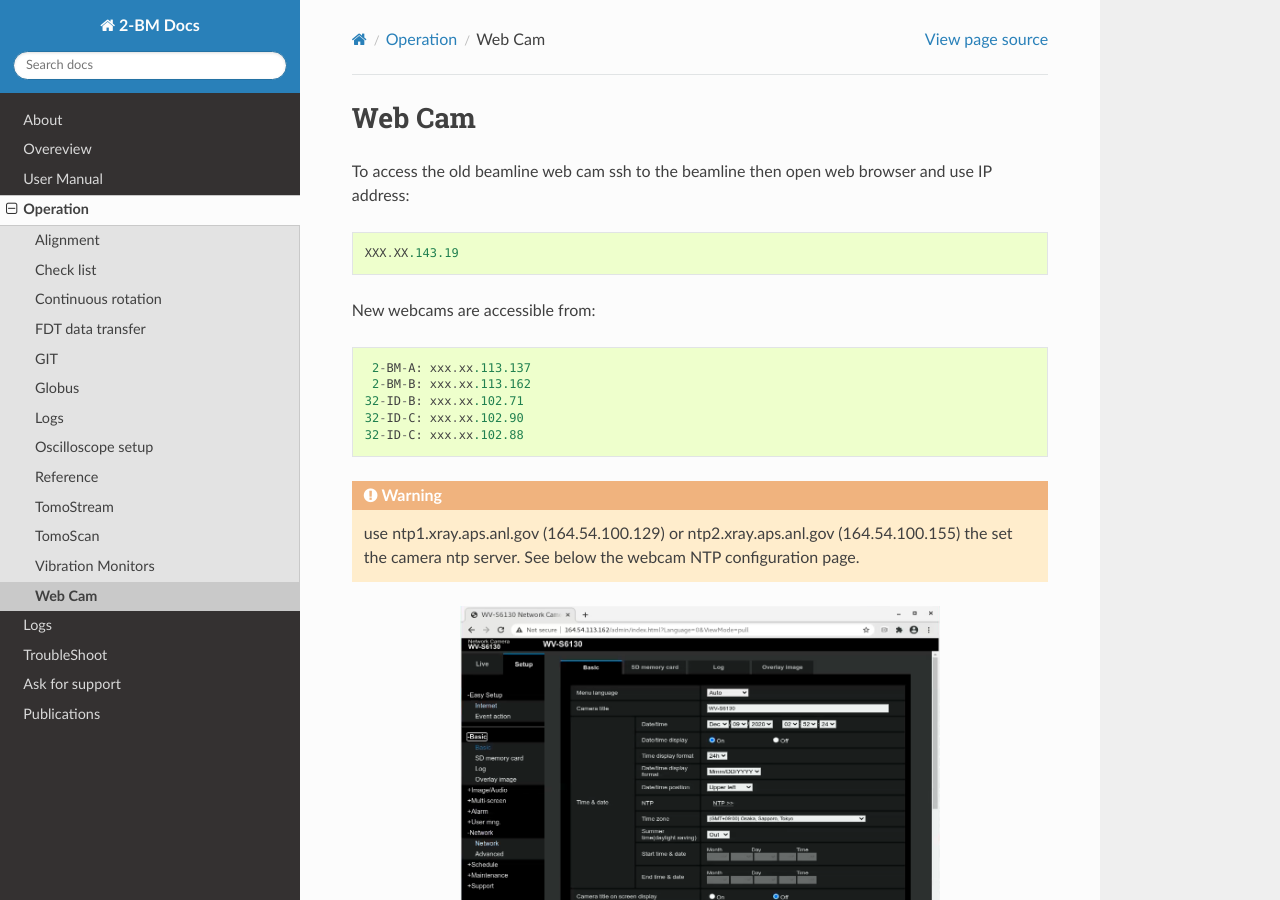
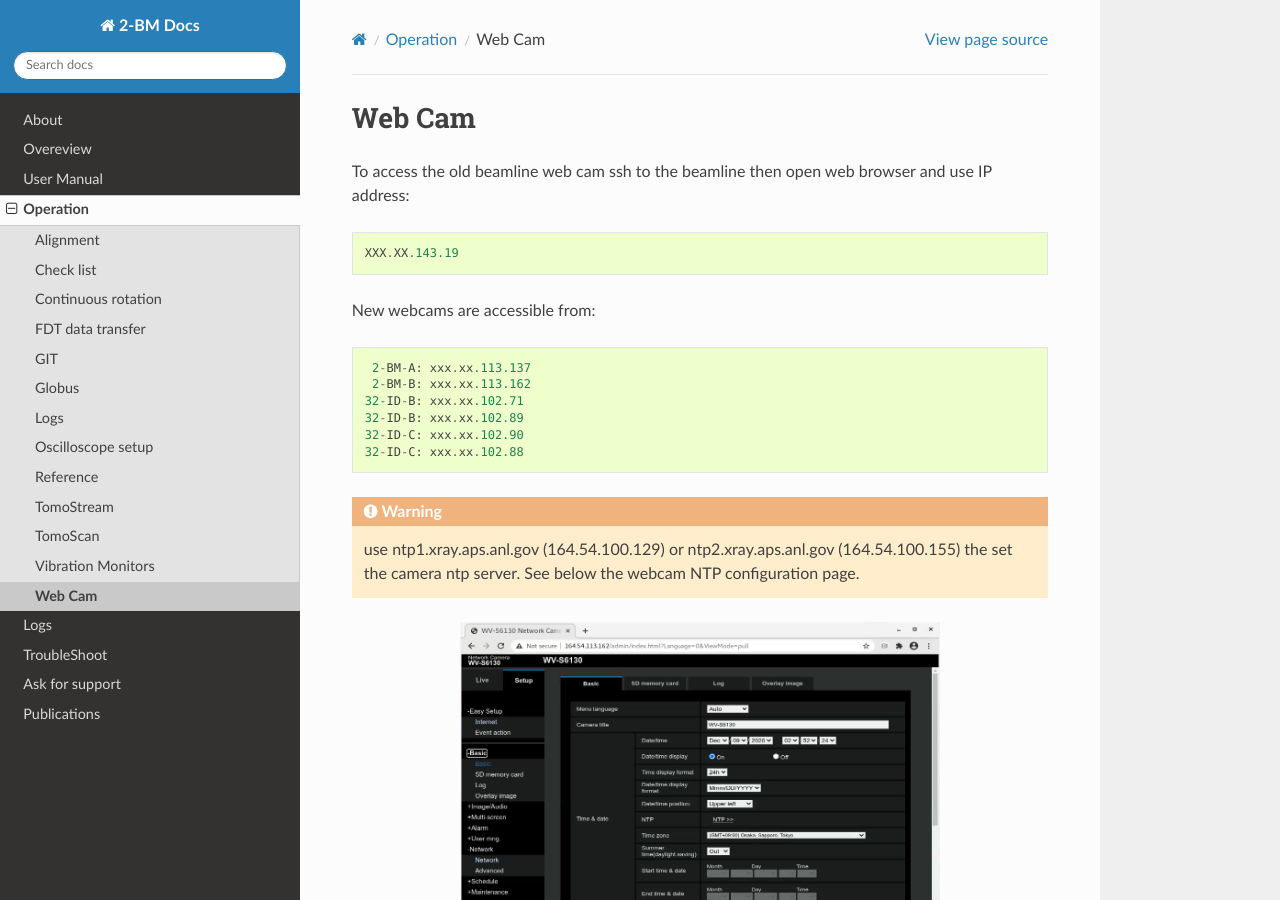
Before and after one commit to xray-imaging/2bm-docs, a Sphinx documentation site: the page built from docs/source/ops/item_025.rst, in a window 1280 px wide and 900 px high. Built offline with Sphinx 7.4.7 and the Read the Docs theme 2.0.0, drawn with Linux system fonts in a browser that asks for light colours; the version number could not be read and is left out.

Commit message:
Update item_025.rst

```diff
--- a/docs/source/ops/item_025.rst
+++ b/docs/source/ops/item_025.rst
@@ -13,6 +13,7 @@ New webcams are accessible from::
      2-BM-A: xxx.xx.113.137
      2-BM-B: xxx.xx.113.162
     32-ID-B: xxx.xx.102.71
+    32-ID-B: xxx.xx.102.89
     32-ID-C: xxx.xx.102.90
     32-ID-C: xxx.xx.102.88
 
```
